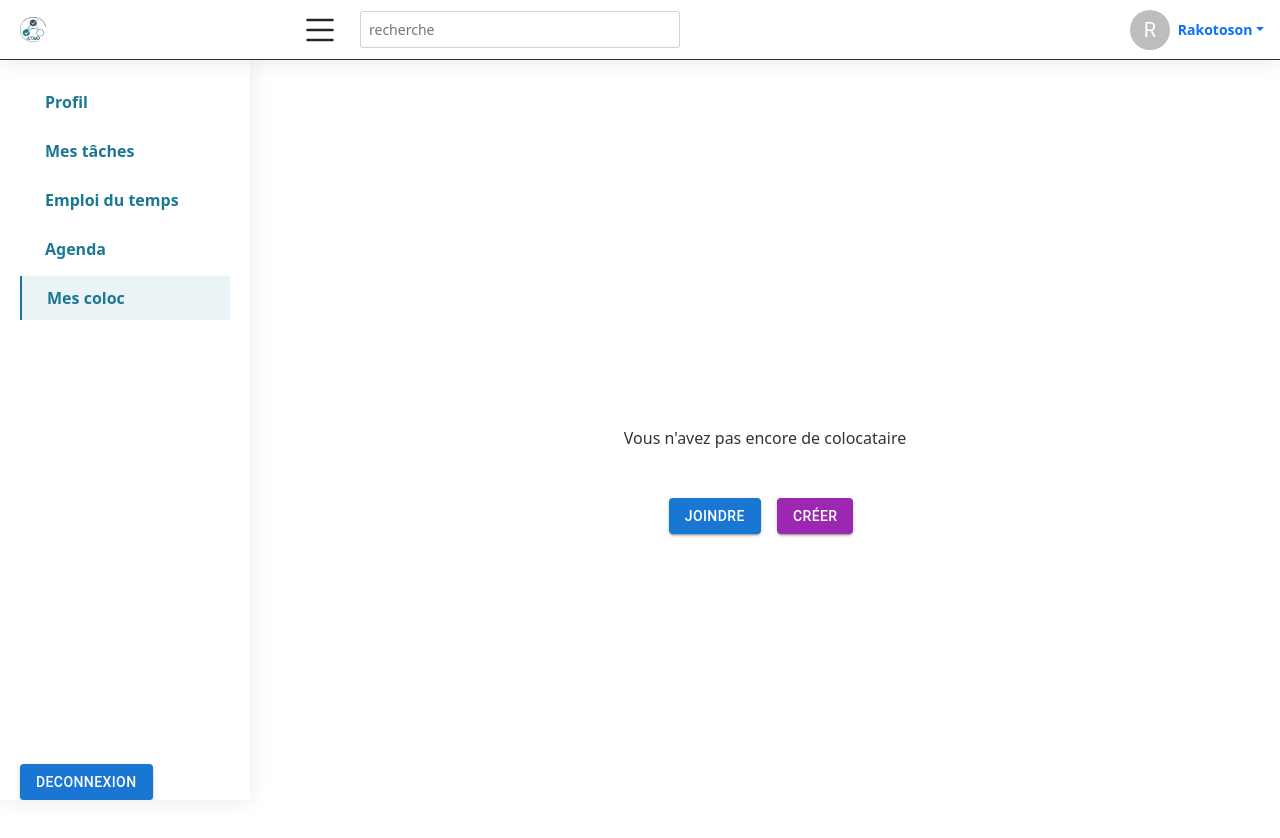
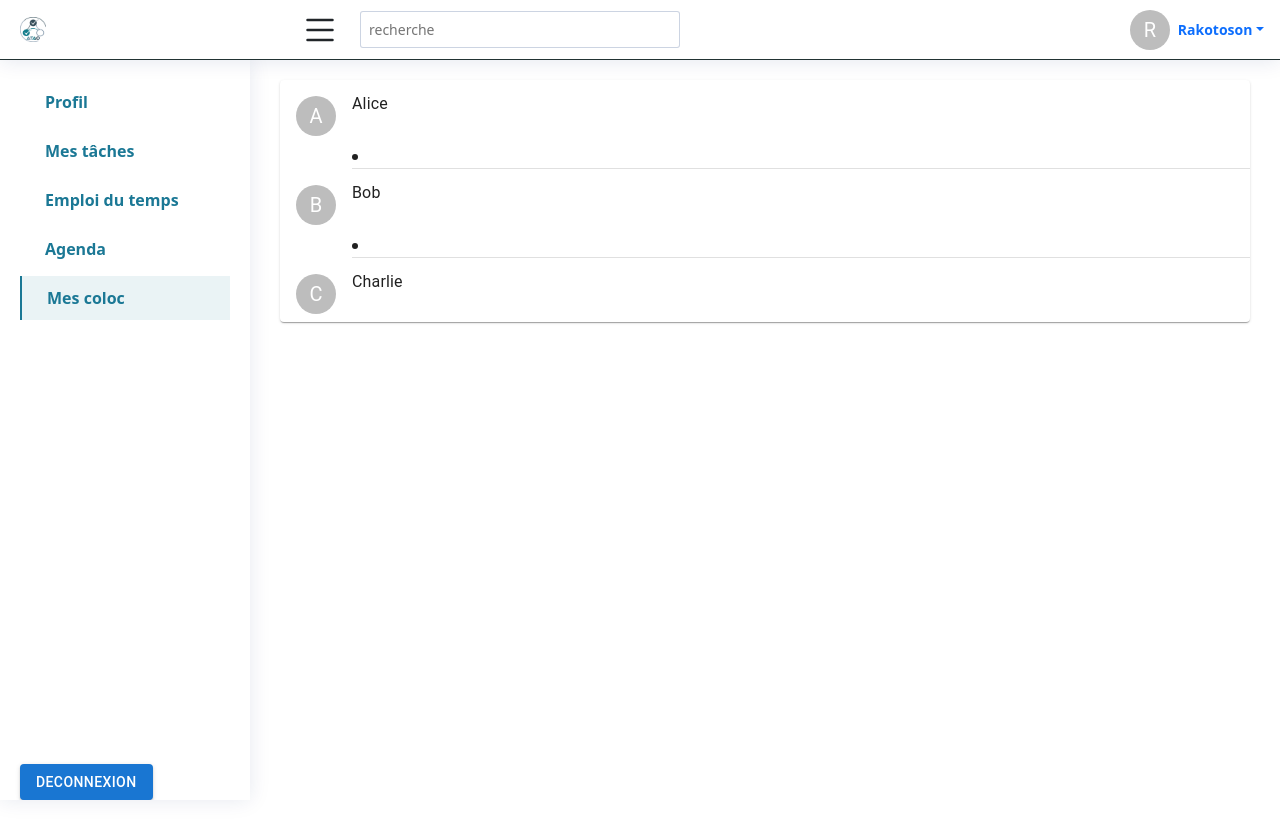
Before and after one commit to Shiro-cha/atao-front, a React (Create React App) app: page /coloc in a window 1280 px wide. Shown: the top 838 px of the page. After the commit the page ends 800 px from the top, so only its background shows below. Built offline with nearby package versions, Linux system fonts and the light colour scheme.

Commit message:
Message by stp

```diff
--- a/src/components/ColocComponent.js
+++ b/src/components/ColocComponent.js
@@ -10,7 +10,7 @@ import NoColoc from './NoColoc';
 
 
 
-/**const roommateList = [
+const roommateList = [
   {
     name: 'Alice',
   },
@@ -20,9 +20,9 @@ import NoColoc from './NoColoc';
   {
     name: 'Charlie',
   },
-];**/
+];
 
-const roommateList = []
+//const roommateList = []
 
 export default function ColocComponent() {
 
```
